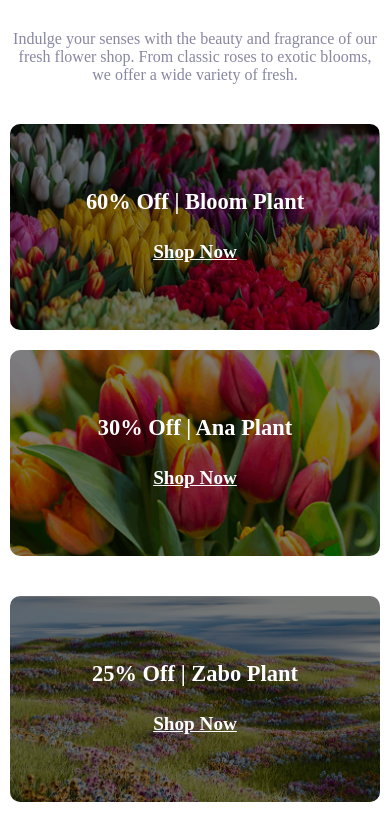
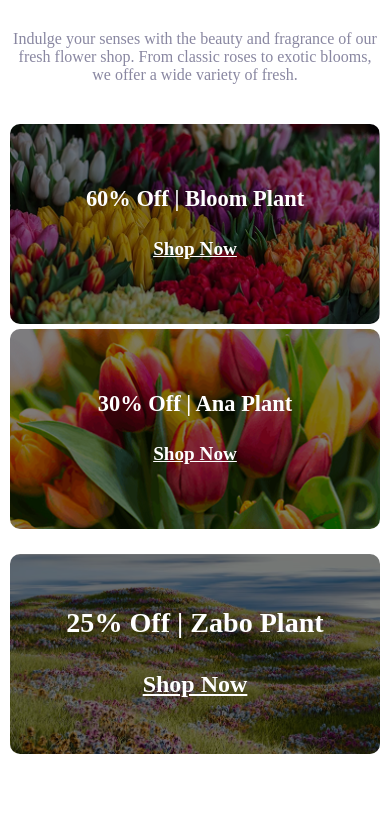
Before and after one commit to Lamyea99/assignment-2, a plain HTML site: page index.html in a window 390 px wide. Shown: the part 3830-4664 px from the top of the page. Drawn offline with Linux system fonts and the light colour scheme.

Commit message:
responsive done

```diff
--- a/index.html
+++ b/index.html
@@ -72,11 +72,11 @@ FLOWERS </span></h1>
 <section> <div class="width-2"><div class="center"><h1 class="big"><span class="orange">Latest</span> Deals</h1>
 <div class="grey">Indulge your senses with the beauty and fragrance of our fresh flower shop. From classic roses to exotic blooms, we offer a wide variety of fresh.</div></div></div>
 <div class="latest-deals"><div><div class="box-2 deals background"><h3>60% Off | Bloom Plant</h3>
-<h4 class="underline">Shop Now</h4></div>
+<h4 class="underline"><a href="" class="shop"> Shop Now</a></h4></div>
 <div class="box-3 deals background"><h3>30% Off | Ana  Plant</h3>
-<h4 class="underline">Shop Now</h4></div></div>
+<h4 class="underline"><a href="" class="shop">Shop Now</a></h4></div></div>
 <div class="box-4 deals"><h3>25% Off | Zabo Plant</h3>
-<h4 class="underline">Shop Now</h4></div></div>
+<h4 class="underline"><a href="" class="shop"> Shop Now</a></h4></div></div>
 </section>
 <section class="branch">
     <h1 class="branch-color">Join the colorful Bunch</h1>
--- a/styles/flower.css
+++ b/styles/flower.css
@@ -1,3 +1,4 @@
+
 
 .orange{color:#E95A08;}
 .grey{color: #8987A1;}
@@ -13,6 +14,8 @@ color: white;}
 .center{text-align: center;}
 a{text-decoration: none;
 color: #8987A1;}
+.shop{text-decoration: none;
+color: white;}
 button:hover{background-color: darkgoldenrod;
 color: black;}
 
@@ -88,14 +91,14 @@ height: 206px;
 .underline{text-decoration: underline;
 color: white;}
 .deals{color: white;
-flex-direction: column;
+   display: block;
 gap: 4px;
 text-align: center;
 align-content: center;
 font-size: 1.2rem;
 font-weight: bold;
 border-radius: 10px;
-margin-bottom: 20px;
+margin-bottom: 5px;
 }
 .box-4{background-image: url("../assets/deal-zabo.png");
    background-repeat: no-repeat;
@@ -104,6 +107,7 @@ margin-bottom: 20px;
 background-blend-mode: darken;
 width: 750px;
 height: 425px;
+font-size: 1.5rem;
 }
 .latest-deals{
    display: flex;
@@ -171,7 +175,7 @@ align-items: center;}
    }
    .box-4,.deals{
       width: 370px;
-   height: 206px;}
+   height: 200px;}
    .branch{height: 40vh;}
    footer{flex-direction: column;}
    .links{grid-template-columns: repeat(1,1fr);}
```
